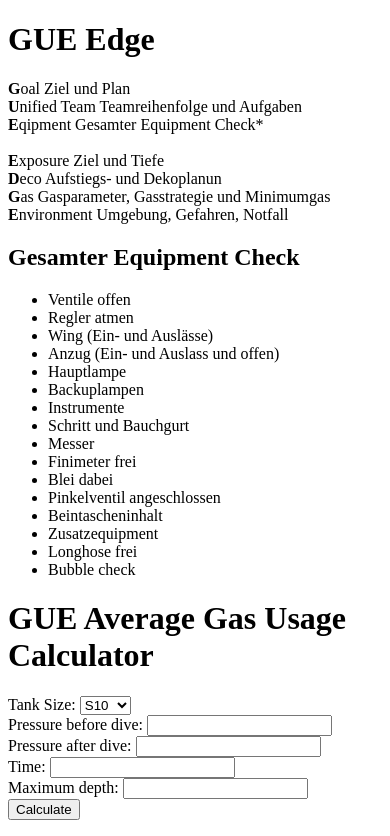
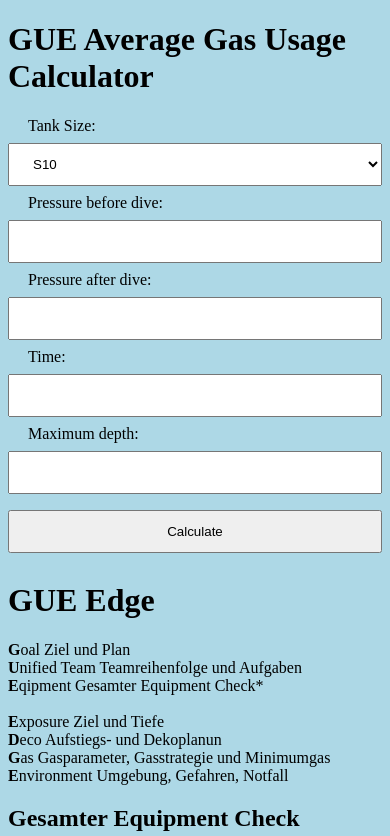
Before and after one commit to fabianschwarzfritz/gue-calculations, a plain HTML site: page index.html in a window 390 px wide. Shown: the top 836 px of the page. Drawn offline with Linux system fonts and the light colour scheme.

Commit message:
Add simple css styling for mobile

```diff
--- a/index.html
+++ b/index.html
@@ -1,6 +1,9 @@
 <!DOCTYPE html>
 <html>
 <body>
+
+<meta name="viewport" content="width=device-width, initial-scale=1.0">
+<link rel="stylesheet" type="text/css" href="style.css"/>
 
 <script>
 document.addEventListener('DOMContentLoaded', function () {
@@ -82,6 +85,35 @@
 });
 </script>
 
+<div class="parameter-input">
+  <h1>GUE Average Gas Usage Calculator</h1>
+  <form action="javascript:void(0);">
+    <label>Tank Size:</label>
+    <select id="tanksize">
+      <option value="10">S10</option>
+      <option value="11">S11</option>
+      <option value="12">S12</option>
+      <option value="15">S15</option>
+      <option value="14">D7</option>
+      <option value="17">D8.5</option>
+      <option value="20">D10</option>
+      <option value="24">D12</option>
+      <option value="30">D15</option>
+    </select><br>
+    <label>Pressure before dive: </label>
+    <input id="pressurebefore" type="number" name="pressurebefore"><br>
+    <label>Pressure after dive: </label>
+    <input id="pressureafter" type="number" name="pressureafter"><br>
+    <label>Time: </label>
+    <input id="time" type="number" name="time"><br>
+    <label>Maximum depth: </label>
+    <input id="maxdepth" type="number" name="depth"><br>
+    <input id="calculateamv" type="button" value="Calculate">
+  </form>
+  <table id="result">
+  </table>
+</div>
+
 <h1>GUE Edge</h1>
 <b>G</b>oal		Ziel und Plan</br>
 <b>U</b>nified Team 	Teamreihenfolge und Aufgaben</br>
@@ -111,29 +143,6 @@
   <li>Longhose frei</li>
   <li>Bubble check</li>
 </ul>
-
-<h1>GUE Average Gas Usage Calculator</h1>
-
-<form action="javascript:void(0);">
-  Tank Size: <select id="tanksize">
-    <option value="10">S10</option>
-    <option value="11">S11</option>
-    <option value="12">S12</option>
-    <option value="15">S15</option>
-    <option value="14">D7</option>
-    <option value="17">D8.5</option>
-    <option value="20">D10</option>
-    <option value="24">D12</option>
-    <option value="30">D15</option>
-  </select><br>
-  Pressure before dive: <input id="pressurebefore" type="number" name="pressurebefore"><br>
-  Pressure after dive: <input id="pressureafter" type="number" name="pressureafter"><br>
-  Time: <input id="time" type="number" name="time"><br>
-  Maximum depth: <input id="maxdepth" type="number" name="depth"><br>
-  <input id="calculateamv" type="button" value="Calculate">
-</form>
-<table id="result">
-</table>
 
 <h2>AMV Formel</h2>
 
--- /dev/null
+++ b/style.css
@@ -0,0 +1,16 @@
+body {
+  background-color: lightblue;
+}
+
+.parameter-input form label,input,select {
+  width: 100%;
+  padding: 12px 20px;
+  margin: 8px 0;
+  box-sizing: border-box;
+}
+
+@media only screen and (min-width: 768px) {
+  body {
+    background-color: lightgreen;
+  }
+}
```
